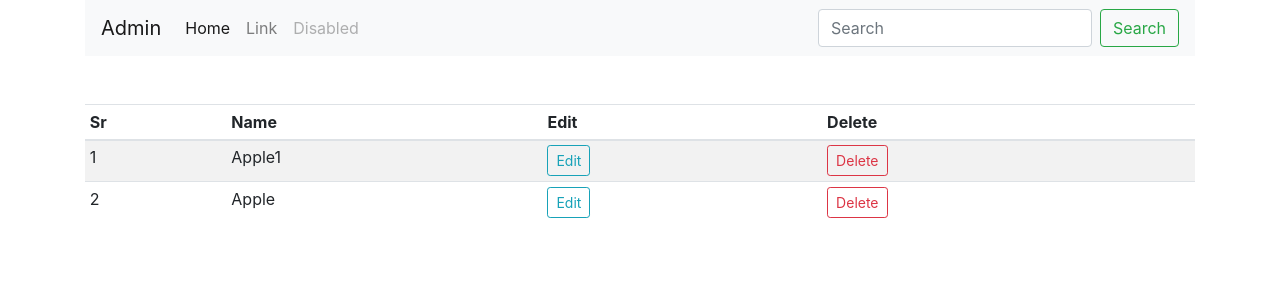
After one commit to safwanvk/shop, a Flask app: page /brands in a window 1280 px wide. The commit adds this page. Shown: the top 300 px of the page. Run offline with Flask 2, Linux system fonts and the light colour scheme; a user stored in the database is signed in; data comes from the database, SQL or seed files in the repository; some libraries are stand-ins or nearby versions.

Commit message:
:zap:Set view brand in admin page

```diff
--- a/shop/admin/routes.py
+++ b/shop/admin/routes.py
@@ -1,12 +1,11 @@
 from flask import Flask, render_template, request, flash, url_for, session
-
 
 from werkzeug.utils import redirect
 
 from .forms import RegistrationForm, LoginForm
 from .models import User
 from .. import app, db, bcrypt
-from ..products.models import Product
+from ..products.models import Product, Brand
 
 
 @app.route('/')
@@ -21,6 +20,15 @@ def admin():
         return redirect(url_for('login'))
     products = Product.query.all()
     return render_template('admin/index.html', products=products)
+
+
+@app.route('/brands')
+def view_brands():
+    if 'email' not in session:
+        flash(f'Please login first', 'danger')
+        return redirect(url_for('login'))
+    brands = Brand.query.order_by(Brand.id.desc()).all()
+    return render_template('admin/brands.html', brands=brands)
 
 
 @app.route('/register', methods=['GET', 'POST'])
--- /dev/null
+++ b/shop/templates/admin/brands.html
@@ -0,0 +1,26 @@
+{% extends 'base.html' %}
+{% block content %}
+{% include 'admin/_messages.html' %}
+<div class="container mt-5">
+    <table class="table table-sm table-condensed table-striped table-hover">
+        <thead>
+          <th>Sr</th>
+          <th>Name</th>
+          <th>Edit</th>
+          <th>Delete</th>
+        </thead>
+        <tbody>
+        {% if brands %}
+        {% for brand in brands %}
+          <tr>
+              <td>{{ loop.index }}</td>
+              <td>{{ brand.name }}</td>
+              <td><a href="" class="btn btn-sm btn-outline-info">Edit</a></td>
+              <td><a href="" class="btn btn-sm btn-outline-danger">Delete</a></td>
+          </tr>
+        {% endfor %}
+        {% endif %}
+        </tbody>
+    </table>
+</div>
+{% endblock %}
--- /dev/null
+++ b/shop/templates/admin/navbar.html
@@ -0,0 +1,26 @@
+<div class="container">
+    <nav class="navbar navbar-expand-lg navbar-light bg-light">
+  <a class="navbar-brand" href="#">Admin</a>
+  <button class="navbar-toggler" type="button" data-toggle="collapse" data-target="#navbarTogglerDemo02" aria-controls="navbarTogglerDemo02" aria-expanded="false" aria-label="Toggle navigation">
+    <span class="navbar-toggler-icon"></span>
+  </button>
+
+  <div class="collapse navbar-collapse" id="navbarTogglerDemo02">
+    <ul class="navbar-nav mr-auto mt-2 mt-lg-0">
+      <li class="nav-item active">
+        <a class="nav-link" href="#">Home <span class="sr-only">(current)</span></a>
+      </li>
+      <li class="nav-item">
+        <a class="nav-link" href="#">Link</a>
+      </li>
+      <li class="nav-item">
+        <a class="nav-link disabled" href="#">Disabled</a>
+      </li>
+    </ul>
+    <form class="form-inline my-2 my-lg-0">
+      <input class="form-control mr-sm-2" type="search" placeholder="Search">
+      <button class="btn btn-outline-success my-2 my-sm-0" type="submit">Search</button>
+    </form>
+  </div>
+</nav>
+</div>
--- a/shop/templates/base.html
+++ b/shop/templates/base.html
@@ -6,7 +6,9 @@
     <link rel="stylesheet" href="https://maxcdn.bootstrapcdn.com/bootstrap/4.0.0/css/bootstrap.min.css" integrity="sha384-Gn5384xqQ1aoWXA+058RXPxPg6fy4IWvTNh0E263XmFcJlSAwiGgFAW/dAiS6JXm" crossorigin="anonymous">
 </head>
 <body>
+{% include 'admin/navbar.html' %}
 {% block content %}
+
 
 {% endblock %}
 
```
Also changed, not shown: shop/templates/admin/index.html (+0 -26 lines).
